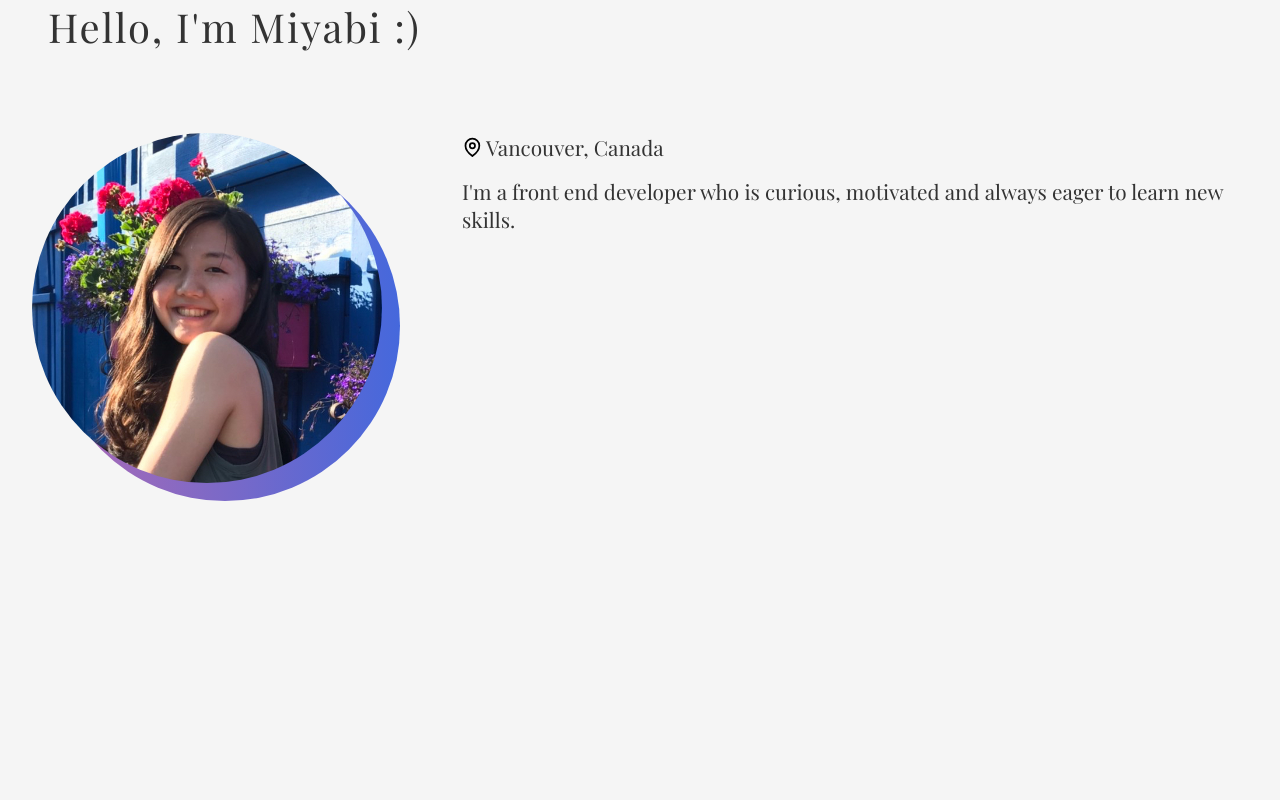
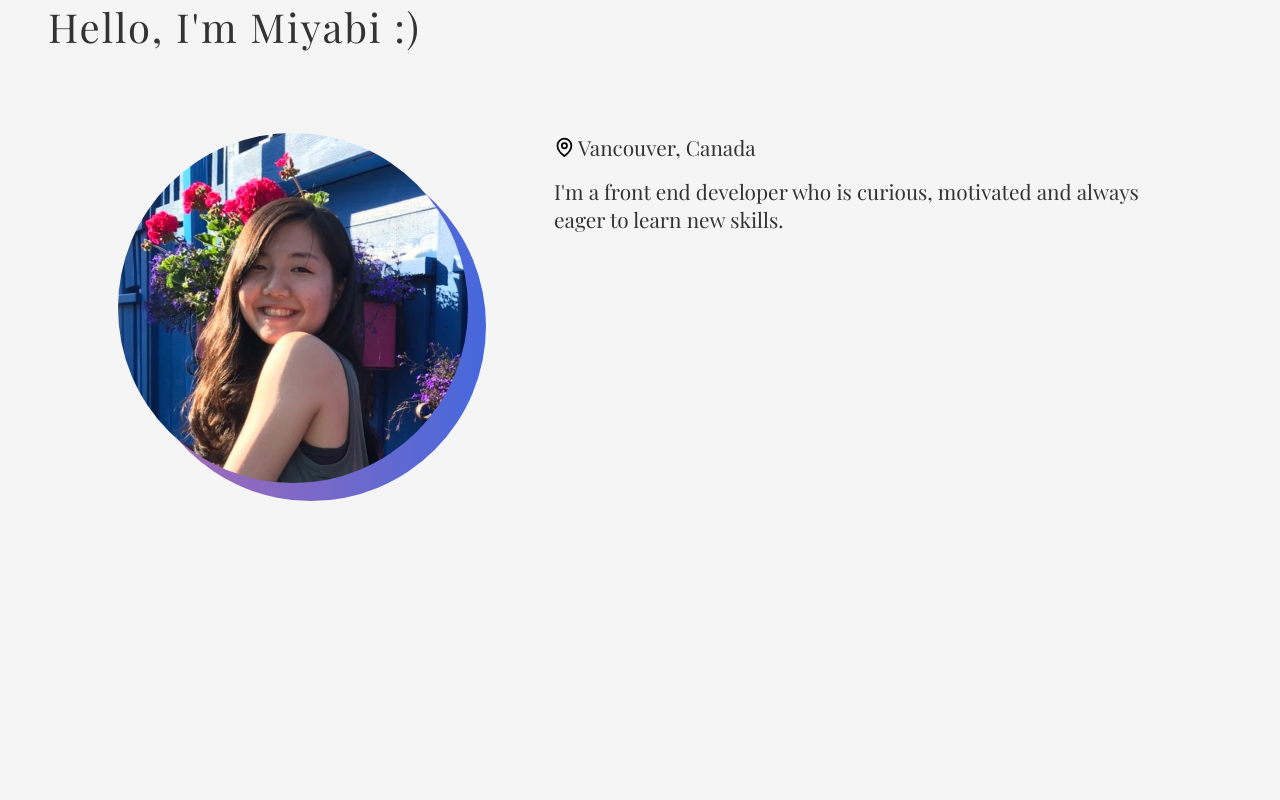
Before and after one commit to miyabitanimchi/my-portfolio-ver2, a Next.js app: page / in a window 1280 px wide. Shown: the part 1200-2000 px from the top of the page. Built offline with nearby package versions, Linux system fonts and the light colour scheme; a web font is replaced by a local one.

Commit message:
backup code

```diff
--- a/components/layouts/aboutSection/About.module.scss
+++ b/components/layouts/aboutSection/About.module.scss
@@ -20,8 +20,7 @@
     }
     .imgDescriptionWrap {
       display: flex;
-      justify-content: space-between;
-      align-items: flex-start;
+      justify-content: space-evenly;
       @include tablet {
         flex-direction: column;
         justify-content: center;
@@ -60,10 +59,14 @@
         }
       }
       .descriptionWrap {
-        margin-left: 5rem;
-        width: 100%;
+        // margin-left: 5rem;
+        width: 50%;
         @include tablet {
           margin: 7rem 0 0;
+          width: 70%;
+        }
+        @include mobile {
+          width: 100%;
         }
         .locationWrap {
           display: flex;
--- a/components/layouts/aboutSection/AboutSection.tsx
+++ b/components/layouts/aboutSection/AboutSection.tsx
@@ -9,7 +9,7 @@ const AboutSection = () => (
   <section className={styles.aboutSection} id="about">
     <ScrollAnimation
       animateIn="animate__fadeIn"
-      delay={500}
+      delay={300}
       className={styles.aboutContainer}
       animateOnce={true}
     >
--- a/components/layouts/heroSection/Hero.module.scss
+++ b/components/layouts/heroSection/Hero.module.scss
@@ -6,6 +6,7 @@
   position: relative;
   margin-bottom: $section-mb;
   padding-top: $section-pt;
+  display: flex;
   @include smTablet {
     margin-bottom: $section-mb-sm;
   }
--- a/components/layouts/heroSection/HeroSection.tsx
+++ b/components/layouts/heroSection/HeroSection.tsx
@@ -24,6 +24,7 @@ const HeroSection = () => (
         </h3>
       </div>
     </div>
+    <div className={styles.test}></div>
     <Link href="#about">
       <a className={styles.arrowWrap}>
         <span className={styles.arrow}></span>
```
Also changed, not shown: public/images/miyabi.JPG.
